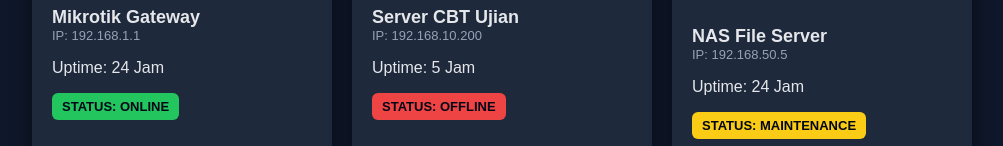
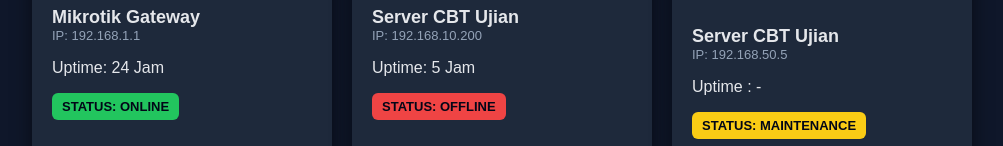
Before and after one commit to Ha8n/Ha8n.github.io, a plain HTML site: page index.html in a window 1280 px wide. Shown: the part 172-318 px from the top of the page, without its empty margins (138-1141 px from the left). Drawn offline with Linux system fonts and the light colour scheme.

Commit message:
Update index.html

```diff
--- a/index.html
+++ b/index.html
@@ -108,17 +108,16 @@
         <div class="server-title">Server CBT Ujian</div>
         <div class="ip">IP: 192.168.10.200</div>
         <p>Uptime: 5 Jam</p>
-
         <div class="status-box offline">STATUS: OFFLINE</div>
       </div>
 
       <!-- SERVER 3 -->
+      <!-- SERVER 2 -->
       <div class="server-card">
         <div class="icon">🗄</div>
-        <div class="server-title">NAS File Server</div>
+        <div class="server-title">Server CBT Ujian</div>
         <div class="ip">IP: 192.168.50.5</div>
-        <p>Uptime: 24 Jam</p>
-
+        <p>Uptime : -</p>
         <div class="status-box maintenance">STATUS: MAINTENANCE</div>
       </div>
       <!-- SERVER KE-3 BELUM DIBUAT -->
```
